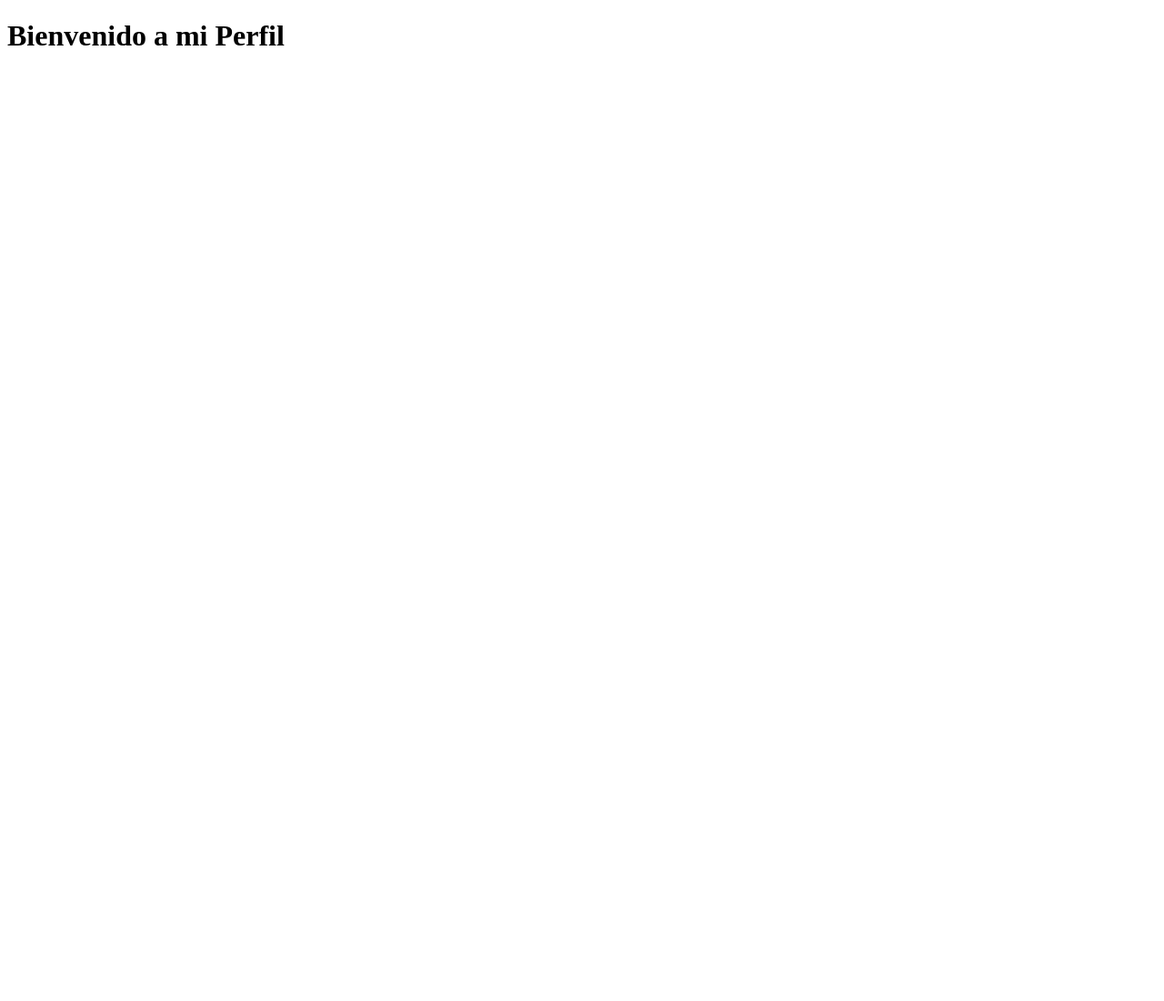
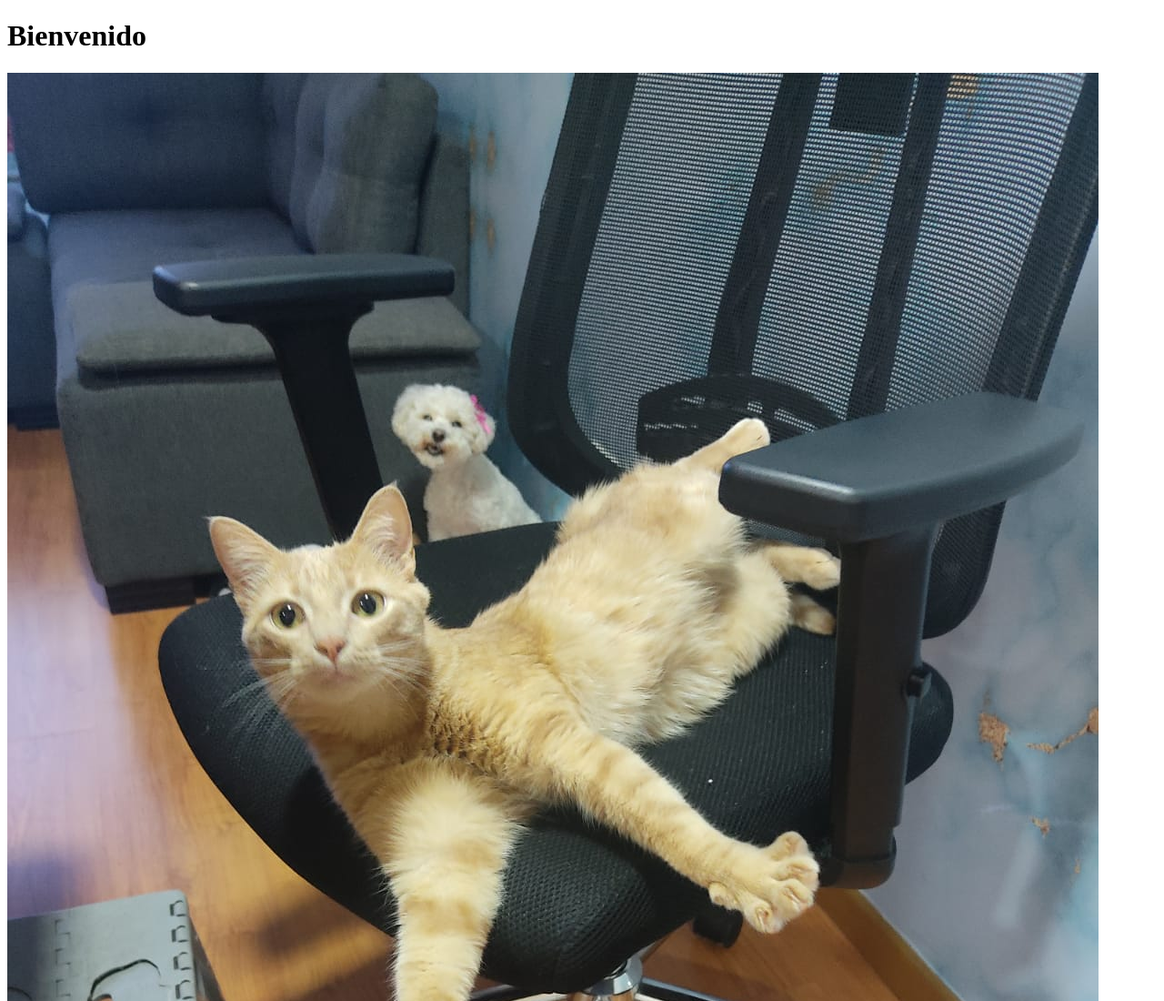
Before and after one commit to Esteban-Duarte73/Esteban-Duarte73.github.io, a plain HTML site: page index.html in a window 1280 px wide. Shown: the top 1100 px of the page at 91% size. Before the commit the page ends 800 px from the top, so only its background shows below. Drawn offline with Linux system fonts and the light colour scheme.

Commit message:
agregando imagen spock

```diff
--- a/index.html
+++ b/index.html
@@ -7,6 +7,7 @@
     <title>Esteban Duarte</title>
 </head>
 <body>
-    <h1>Bienvenido a mi Perfil</h1>
+    <h1>Bienvenido</h1>
+    <img src="Spock_pereza.jpeg" alt="">
 </body>
 </html>
```
Also changed, not shown: Spock_pereza.jpeg (added).
